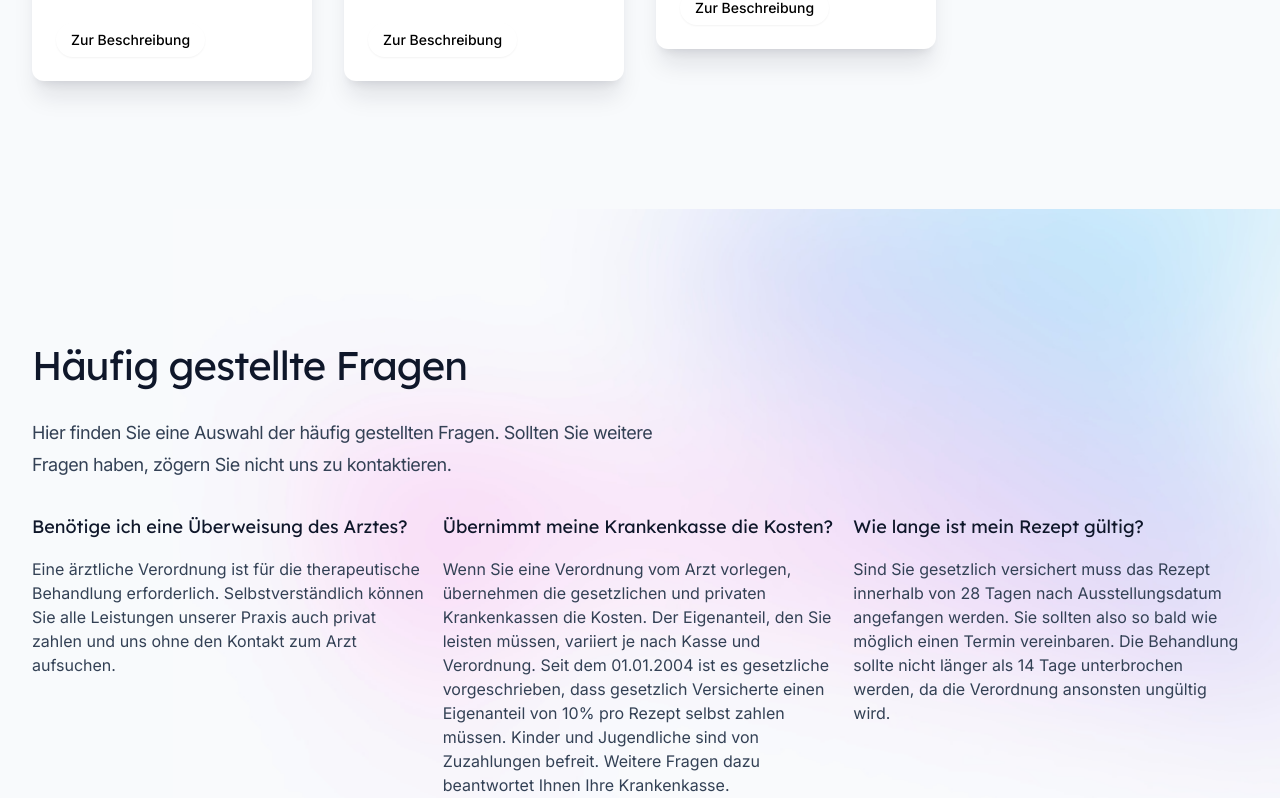
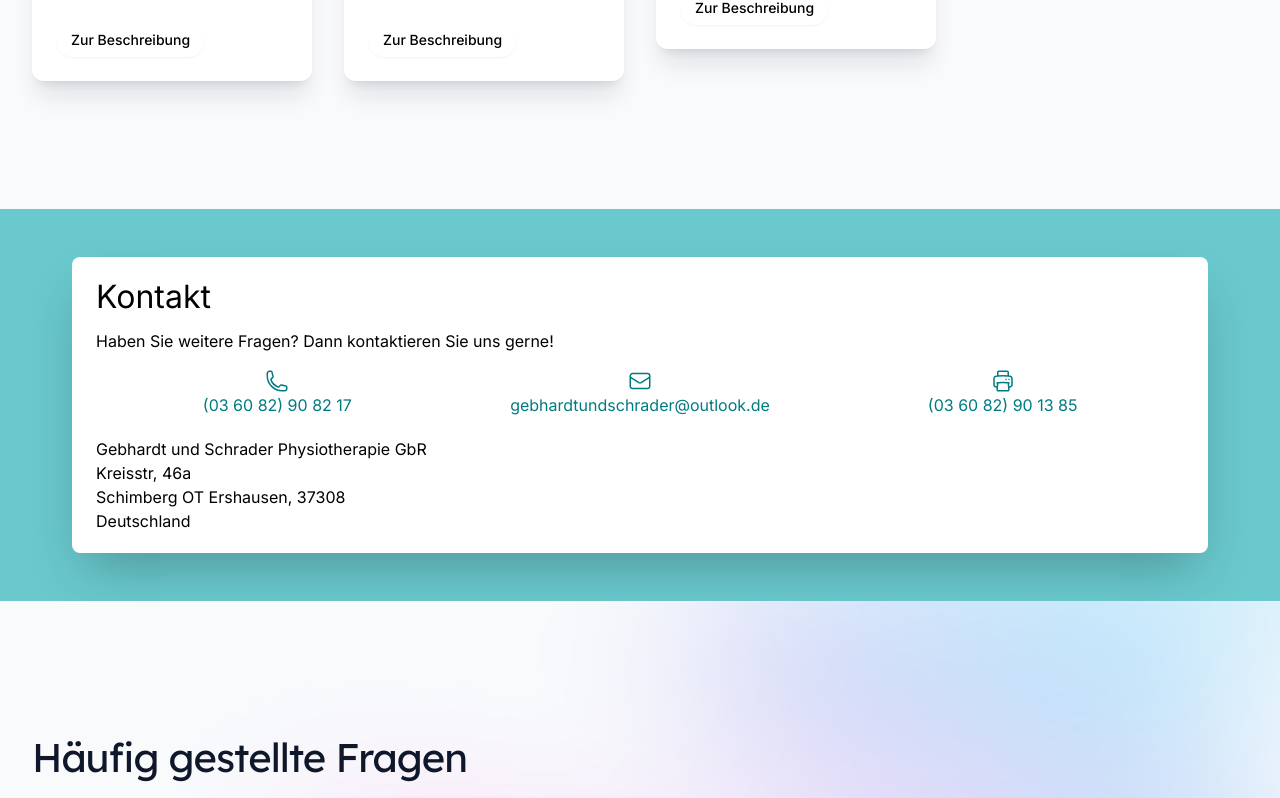
Before and after one commit to n2o/systemische-beratung-freund.de, a Next.js app: page / in a window 1280 px wide. Shown: the part 1813-2611 px from the top of the page. Built offline with nearby package versions, Linux system fonts and the light colour scheme.

Commit message:
Add contact card

```diff
--- /dev/null
+++ b/src/common.tsx
@@ -0,0 +1,7 @@
+export const phone = "(03 60 82) 90 82 17"
+export const email = "gebhardtundschrader@outlook.de"
+export const fax = "(03 60 82) 90 13 85"
+export const address = `Gebhardt und Schrader Physiotherapie GbR<br>
+Kreisstr, 46a<br>
+Schimberg OT Ershausen, 37308<br>
+Deutschland`
--- a/src/components/Karte.tsx
+++ b/src/components/Karte.tsx
@@ -1,16 +1,25 @@
 import clsx from "clsx"
 
-export function Karte({ className, heading, lead, body }) {
+export function Karte({
+  className = "",
+  heading = "",
+  lead = "",
+  body = "",
+  children = null,
+  ...props
+}) {
   return (
     <div
       className={clsx(
         "my-7 rounded-lg bg-white px-4 py-5 shadow-2xl sm:px-6 md:mx-6",
         className
       )}
+      {...props}
     >
       <h2 className="pb-3 text-3xl">{heading}</h2>
       <p>{lead}</p>
       <p>{body}</p>
+      {children}
     </div>
   )
 }
--- /dev/null
+++ b/src/components/KontaktKarte.tsx
@@ -0,0 +1,49 @@
+import { address, email, fax, phone } from "@/common"
+import { Container } from "@/components/Container"
+import { Karte } from "@/components/Karte"
+import {
+  EnvelopeIcon,
+  PhoneIcon,
+  PrinterIcon,
+} from "@heroicons/react/24/outline"
+import Link from "next/link"
+
+export function KontaktKarte() {
+  const heading = "Kontakt"
+  const lead = "Haben Sie weitere Fragen? Dann kontaktieren Sie uns gerne!"
+
+  const classes = "w-100 text-center pb-3 md:pb-0"
+
+  return (
+    <div className="bg-accent px-4 py-5">
+      <Container>
+        <Karte heading={heading} lead={lead}>
+          <div className="grid grid-cols-1 md:grid-cols-3">
+            <div className={classes}>
+              <Link href={"tel:" + phone} className="link mx-auto">
+                <PhoneIcon className="mx-auto h-6" />
+                {phone}
+              </Link>
+            </div>
+            <div className={classes}>
+              <Link href={"mailto:" + email} className="link mx-auto">
+                <EnvelopeIcon className="mx-auto h-6" />
+                {email}
+              </Link>
+            </div>
+            <div className={classes}>
+              <Link href={"tel:" + fax} className="link mx-auto">
+                <PrinterIcon className="mx-auto h-6" />
+                {fax}
+              </Link>
+            </div>
+          </div>
+          <div
+            className="pt-5"
+            dangerouslySetInnerHTML={{ __html: address }}
+          ></div>
+        </Karte>
+      </Container>
+    </div>
+  )
+}
--- a/src/components/Welcome.tsx
+++ b/src/components/Welcome.tsx
@@ -4,7 +4,7 @@ import backgroundImage from "@/images/behandlungsraum.webp"
 import Image from "next/image"
 
 const heading = "Willkommen!"
-const lead = "Herzlich willkommen bei der Physiotherapie Gebhard und Schrade"
+const lead = "Herzlich willkommen bei der Physiotherapie Gebhard und Schrader"
 const body =
   "Wir sind ein Team von erfahrenen Physiotherapeutinnen, die sich auf die Behandlung von Schmerzen und Bewegungsproblemen jeglicher Art spezialisiert haben. Unser Ziel ist es, Sie wieder fit und gesund zu machen und Ihnen dabei zu helfen, Ihre Gesundheit und Ihr Wohlbefinden zu verbessern. Wir freuen uns darauf, Sie kennenzulernen und Ihnen bei Ihren Therapiebedürfnissen zu helfen."
 
--- a/src/pages/index.tsx
+++ b/src/pages/index.tsx
@@ -2,6 +2,7 @@ import { Faqs } from "@/components/Faqs"
 import { Footer } from "@/components/Footer"
 import { Header } from "@/components/Header"
 import { Hero } from "@/components/Hero"
+import { KontaktKarte } from "@/components/KontaktKarte"
 import { Leistungen } from "@/components/Leistungen"
 import Welcome from "@/components/Welcome"
 import Head from "next/head"
@@ -19,10 +20,9 @@ export default function Home() {
       <Header />
       <main>
         <Hero />
-        {/* <PrimaryFeatures /> */}
-        {/* <SecondaryFeatures /> */}
         <Welcome />
         <Leistungen />
+        <KontaktKarte />
         <Faqs />
       </main>
       <Footer />
--- a/src/styles/tailwind.css
+++ b/src/styles/tailwind.css
@@ -22,4 +22,8 @@
   p {
     @apply pb-2;
   }
+
+  .link {
+    @apply text-primary hover:underline;
+  }
 }
```
